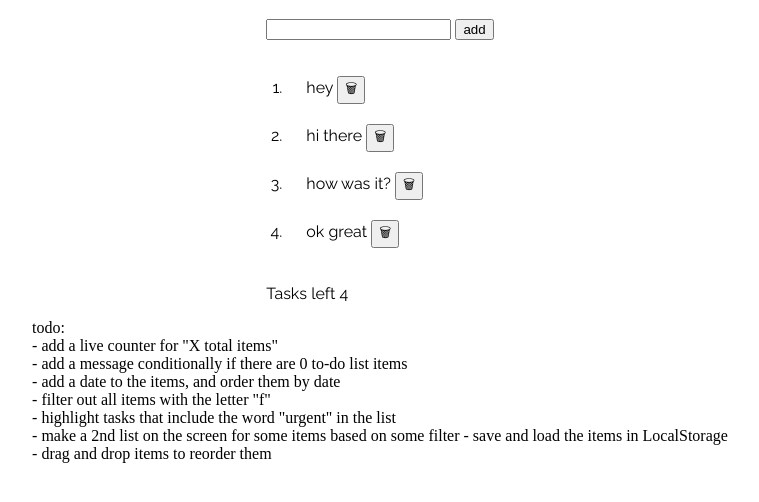
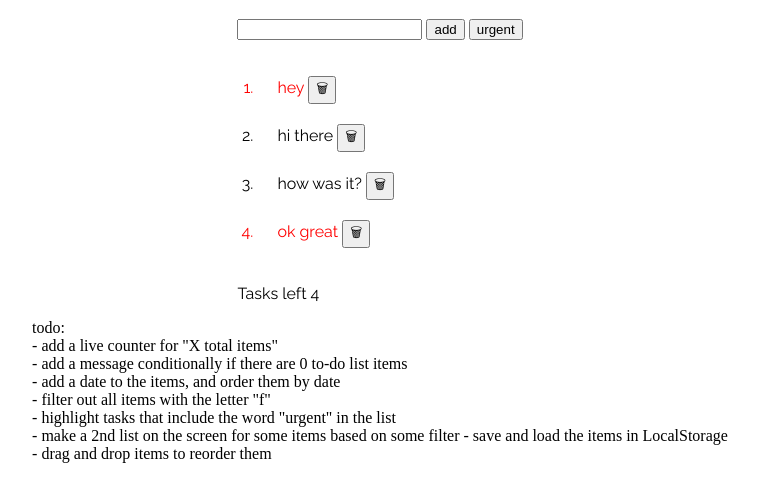
Before and after one commit to mihail-soltan/To-do-list-app, a plain HTML site: page index.html in a window 1280 px wide. Shown: the part 62-564 px from the top of the page, without its empty margins (260-1019 px from the left). Drawn offline with Linux system fonts and the light colour scheme; a web font is replaced by a local one.

Commit message:
Urgent feature Added

```diff
--- a/index.html
+++ b/index.html
@@ -15,6 +15,8 @@
     <form>
       <input type="text" id="taskField"required />
       <button id="add-item">add</button>
+      <!-- added the urgent button -->
+      <button id="urgent-item">urgent</button>
     </form>
     <ol></ol>
     <p></p>
@@ -31,21 +33,30 @@
   </div>
   </body>
   <script>
-
+   //updated the priority property
 let tasks = [
-    { id: 0, text: "hey" },
-    { id: 1, text: "hi there" },
-    { id: 2, text: "how was it?" },
-    { id: 3, text: "ok great" }
+    { id: 0, text: "hey",  priority: true },
+    { id: 1, text: "hi there", priority: false },
+    { id: 2, text: "how was it?",  priority: false },
+    { id: 3, text: "ok great",  priority: true }
   ];
   let counter = tasks.length;
+  //added condition for urgent
   const updateHTML = () => {
     const htmlTasks = tasks
       .map((task, i) => {
-        return `<li id="${task.id}">
-        ${task.text}
-        <button class="delete-item" id="${task.id}">&#128465;</button>
-        </li>`;
+        if (task.priority === true) {
+          return `<li id="${task.id}" class = "redText">
+          ${task.text}
+          <button class="delete-item" id="${task.id}">&#128465;</button>
+          </li>`;
+        }
+        else {
+          return `<li id="${task.id}" >
+          ${task.text}
+          <button class="delete-item" id="${task.id}">&#128465;</button>
+          </li>`;
+        }
       })
       .join("");
     document.querySelector("ol").innerHTML = htmlTasks;
@@ -62,7 +73,11 @@ let tasks = [
     );
     document.querySelector("p").innerHTML = liveCounter();
   };
-  const addItem = (msg) => tasks.push({ id: counter++, text: msg });
+  //updated the priority property
+  const addItem = (msg) => tasks.push({ id: counter++, text: msg, priority: false });
+  //Added function for urgent items
+  const addUrgentItem = (msg) => tasks.push({ id: counter++, text: msg, priority: true });
+
   const removeItem = (id) => (tasks = tasks.filter((task) => task.id !== id));
   //const liveCounter = () => {return `Tasks left: ${tasks.length}`}
   const liveCounter = () => {if (tasks.length > 0) {
@@ -86,6 +101,23 @@ let tasks = [
         alert('Input Required!')
       }
     });
+// for the urgent item addUrgentItem(textUrg.value);
+    document
+        .querySelector("#urgent-item")
+        .addEventListener("click", function (event) {
+          event.preventDefault();
+          let textUrg = document.querySelector("input");
+          console.log(textUrg)
+          if (textUrg.value.length > 0) {
+            addUrgentItem(textUrg.value);
+            textUrg.value = "";
+            textUrg.value.length > 0;
+            liveCounter();
+            updateHTML();
+          } else {
+            alert('Input Required!')
+          }
+        });
 
   updateHTML();
   </script>
--- a/style.css
+++ b/style.css
@@ -1,22 +1,26 @@
-@import url('https://fonts.googleapis.com/css2?family=Goblin+One&display=swap');
-@import url('https://fonts.googleapis.com/css2?family=Raleway&display=swap');
+@import url("https://fonts.googleapis.com/css2?family=Goblin+One&display=swap");
+@import url("https://fonts.googleapis.com/css2?family=Raleway&display=swap");
 body {
   margin: 0;
 }
 h1 {
-    font-family: 'Goblin One', cursive;
+  font-family: "Goblin One", cursive;
 }
 .to-do-app {
   display: flex;
   justify-content: center;
   align-items: center;
   flex-direction: column;
-
 }
 .items {
   align-items: flex-start;
-    font-family: 'Raleway', sans-serif;
+  font-family: "Raleway", sans-serif;
 }
-ol, li {
+ol,
+li {
   padding: 10px 20px;
 }
+
+.redText {
+  color: red;
+}
```
Lines whose indentation alone changed are shown as unchanged.
